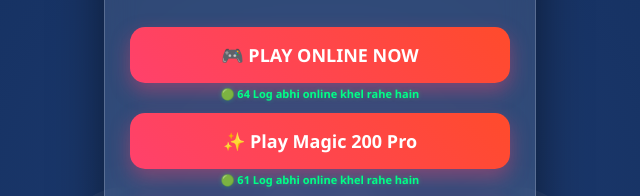
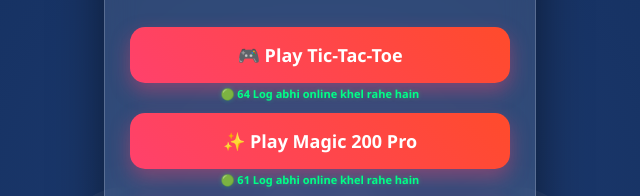
Before and after one commit to Imran13144/Tic-Tac-Toe-Dawnload, a plain HTML site: page index.html in a window 1280 px wide. Shown: the part 163-359 px from the top of the page, 320-960 px from the left. Drawn offline with Linux system fonts and the light colour scheme.

Commit message:
Update index.html

```diff
--- a/index.html
+++ b/index.html
@@ -169,7 +169,7 @@
         <p class="tagline">Aapka favourite game ab aur bhi behtar! <br> Online khele ya APK download karein.</p>
 
         <a href="play.html" class="btn play-btn" id="btn-ttt">
-            🎮 PLAY ONLINE NOW
+            🎮 Play Tic-Tac-Toe
         </a>
         <div class="live-counter">🟢 <span id="count-ttt">...</span> Log abhi online khel rahe hain</div>
 
```
